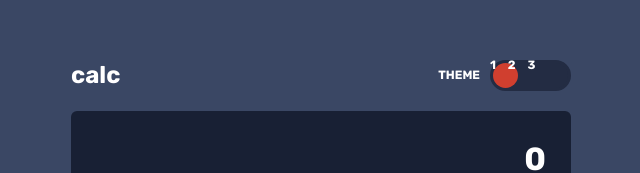
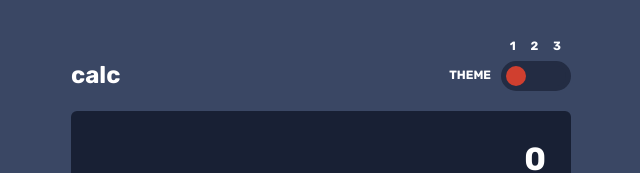
Before and after one commit to Kerri-AnnBates/Calculator, a website: page index.html in a window 1280 px wide. Shown: the top 173 px of the page, without its empty margins (319-959 px from the left). Drawn offline with Linux system fonts and the light colour scheme.

Commit message:
fix theme labels position

```diff
--- a/styles/scss/_calculator.scss
+++ b/styles/scss/_calculator.scss
@@ -16,6 +16,7 @@
     display: flex;
     justify-content: space-between;
     align-items: center;
+    position: relative;
 
     h1 {
         flex: 1;
@@ -49,11 +50,10 @@
 }
 
 .theme-picker {
-    position: relative;
 
     label {
         font-size: 0.75rem;
-        margin-right: 5px;
+        margin-right: 8px;
 
         &:last-child {
             margin-right: 0;
@@ -64,7 +64,7 @@
 .theme-labels {
     position: absolute;
     top: -20px;
-    width: 100%;
+    right: 10px;
 }
 
 .keypad {
@@ -106,13 +106,13 @@
 .theme-selectors {
     display: flex;
     justify-content: center;
-    border: 3px solid $toggleKeypadBackground;
+    border: 5px solid $toggleKeypadBackground;
     border-radius: 50px;
     background-color: $toggleKeypadBackground;
 
     input {
-        height: 25px;
-        width: 25px;
+        height: 20px;
+        width: 20px;
         border-radius: 50%;
         background-color: $keyToggle;
         opacity: 0;
```
Also changed, not shown: public/css/index.css.
